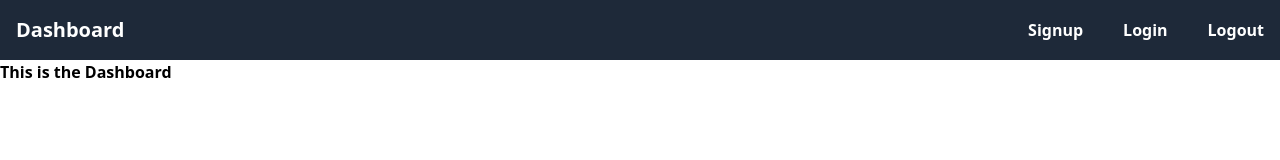
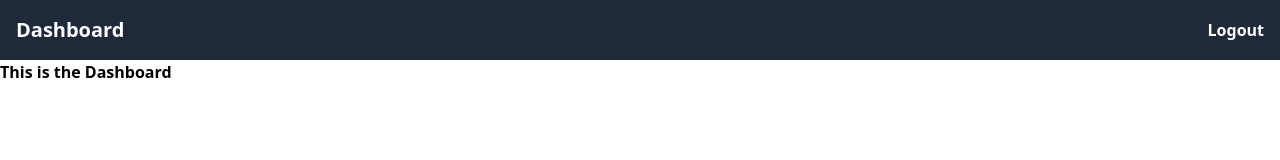
Before and after one commit to Ghanedrakumar/Personal-Diary-App, a React (Vite) app in the folder client/: page /dashboard in a window 1280 px wide. Shown: the top 160 px of the page. Built offline with nearby package versions, Linux system fonts and the light colour scheme.

Commit message:
Remove login and signup button from navbar

```diff
--- a/client/src/Components/Login.jsx
+++ b/client/src/Components/Login.jsx
@@ -60,7 +60,8 @@ const Login = () => {
                     Login
                 </button>
                 <div>
-                    <p style={{ marginTop: '15px' }}>Don't have an account? <Link to="/signup" style={{ color: '#007BFF' }}>Signup</Link></p>
+                <Link to="/signup" style={{ color: '#007BFF' }}>Create a New Account</Link>
+                    {/* <p style={{ marginTop: '15px' }}>Don't have an account? <Link to="/signup" style={{ color: '#007BFF' }}>Signup</Link></p> */}
                 </div>
             </form>
         </div>
--- a/client/src/Components/Navbar.jsx
+++ b/client/src/Components/Navbar.jsx
@@ -7,9 +7,7 @@ const Navbar = () => {
                 <ul className="flex justify-between items-center bg-gray-800 text-white p-4">
                    <Link className="text-xl font-bold flex justify-center items-center" to="/dashboard"  > Dashboard</Link>
                     <div className="flex space-x-10  font-bold">
-                        <Link to="/signup"> Signup</Link>
-                        <Link to="/login"> Login</Link>
-                        <Link to="/logout"> Logout</Link>
+                        <Link to="/login"> Logout</Link>
                     </div>
                 </ul>
             </nav>
--- a/client/src/Components/Signup.jsx
+++ b/client/src/Components/Signup.jsx
@@ -102,7 +102,7 @@ const onSubmit = async (data)=>{
 
                 <button type="submit">Signup</button>
                  <div>
-                    <p>Already have an account? <Link to="/login">Login</Link></p>
+                    <Link className='bg-blue-500 hover:bg-blue-800 text-white font-bold py-2 px-4 rounded ' to="/login">Already have account?</Link>
                  </div>
             </form>
         </div>
```
